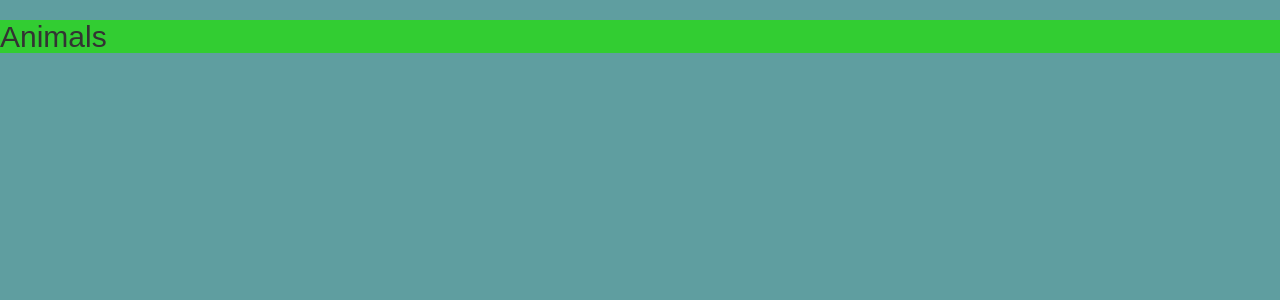
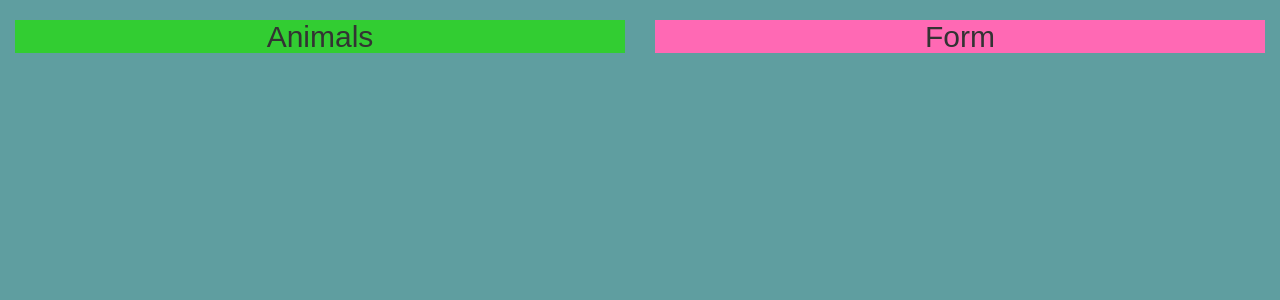
Before and after one commit to jessrod11/react-mashups, a React (Create React App) app: page / in a window 1280 px wide. Shown: the top 300 px of the page. Built offline with nearby package versions, Linux system fonts and the light colour scheme.

Commit message:
added components printed them to the page and added seed data

```diff
--- a/src/app/App.js
+++ b/src/app/App.js
@@ -1,13 +1,21 @@
 import React, { Component } from 'react';
 
 import Animals from '../components/Animals/Animals';
+import Form from '../components/Form/Form';
 
 import './App.css';
 
 class App extends Component {
   render () {
     return (
-      <Animals />
+      <div className="wrapper">
+        <div className="col-md-6 text-center">
+          <Animals />
+        </div>
+        <div className="col-md-6 text-center">
+          <Form />
+        </div>
+      </div>
     );
   }
 }
--- a/src/components/Form/Form.js
+++ b/src/components/Form/Form.js
@@ -0,0 +1,14 @@
+import React from 'react';
+import './Form.css';
+
+class Form extends React.Component {
+  render () {
+    return (
+      <div>
+        <h2 className="Form">Form</h2>
+      </div>
+    );
+  }
+}
+
+export default Form;
--- a/src/components/Form/Form.scss
+++ b/src/components/Form/Form.scss
@@ -0,0 +1,3 @@
+.Form {
+  background-color: hotpink;
+}
```
Also changed, not shown: db/animals.json (+29 -0 lines).
